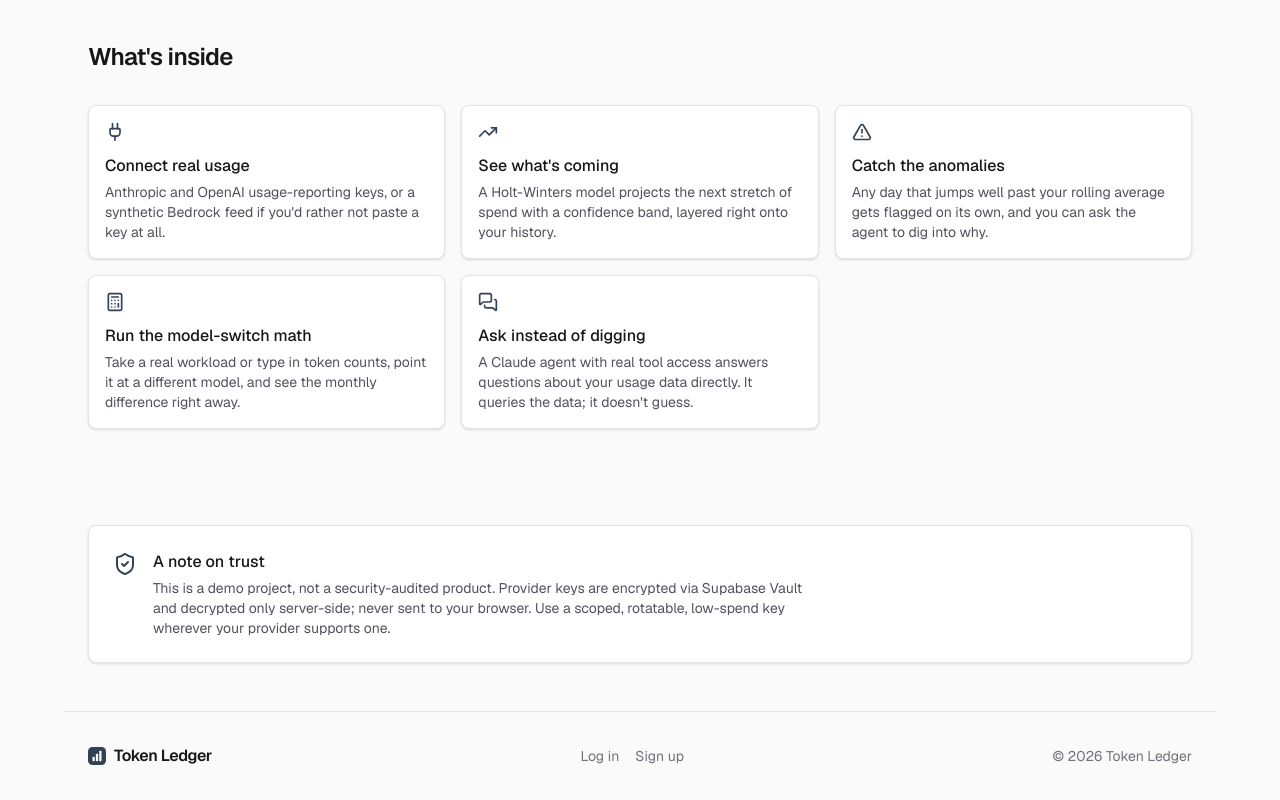
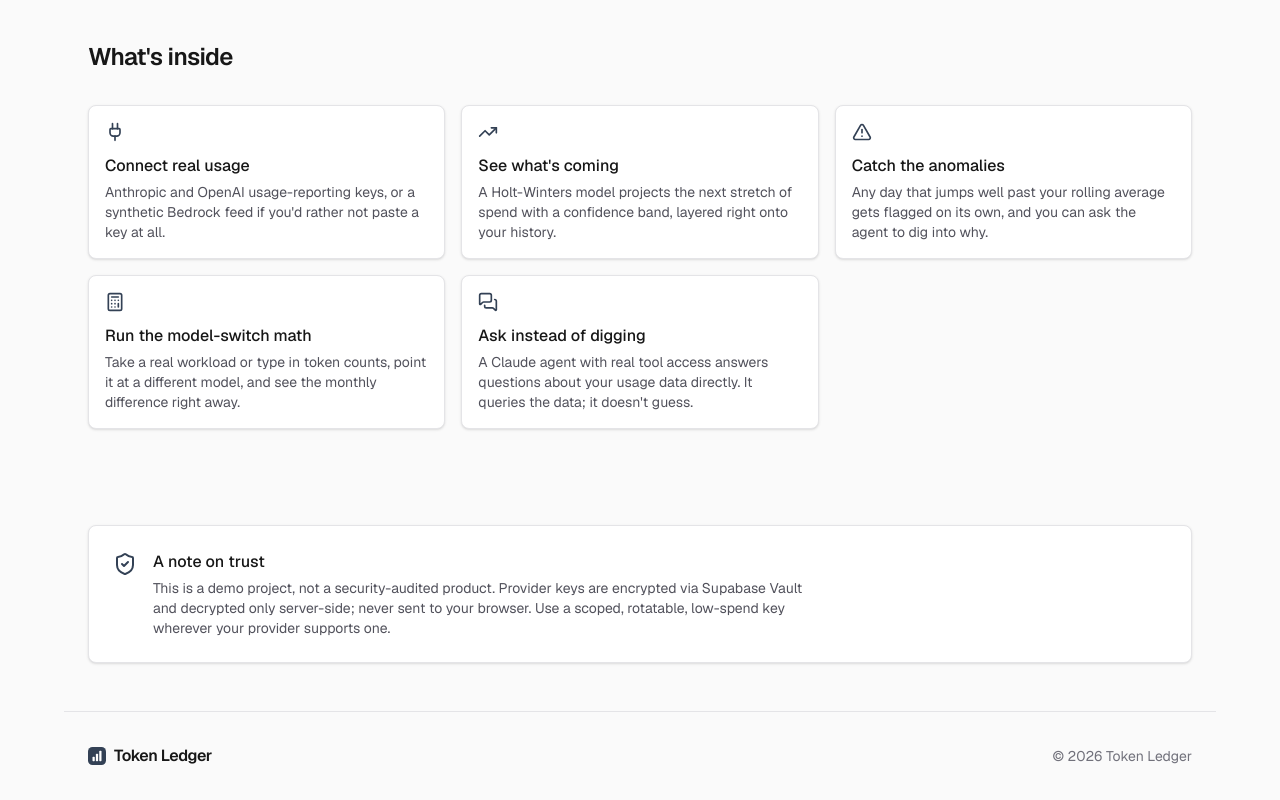
Before and after one commit to deepak5092/token-ledger, a Next.js app: page / in a window 1280 px wide. Shown: the part 581-1381 px from the top of the page. Built offline with nearby package versions, Linux system fonts and the light colour scheme.

Commit message:
Remove redundant Log in / Sign up links from the footer
Already in the header on every page; no need to repeat them in the
footer too.

```diff
--- a/src/components/marketing/SiteFooter.tsx
+++ b/src/components/marketing/SiteFooter.tsx
@@ -1,18 +1,9 @@
-import Link from "next/link";
 import { Logo } from "@/components/Logo";
 
 export function SiteFooter() {
   return (
     <footer className="mx-auto flex max-w-6xl flex-col items-center justify-between gap-4 border-t border-zinc-200 px-6 py-8 text-sm text-zinc-500 sm:flex-row dark:border-zinc-800">
       <Logo size={18} />
-      <div className="flex items-center gap-4">
-        <Link href="/login" className="hover:text-zinc-700 dark:hover:text-zinc-300">
-          Log in
-        </Link>
-        <Link href="/signup" className="hover:text-zinc-700 dark:hover:text-zinc-300">
-          Sign up
-        </Link>
-      </div>
       <p>&copy; {new Date().getFullYear()} Token Ledger</p>
     </footer>
   );
```
